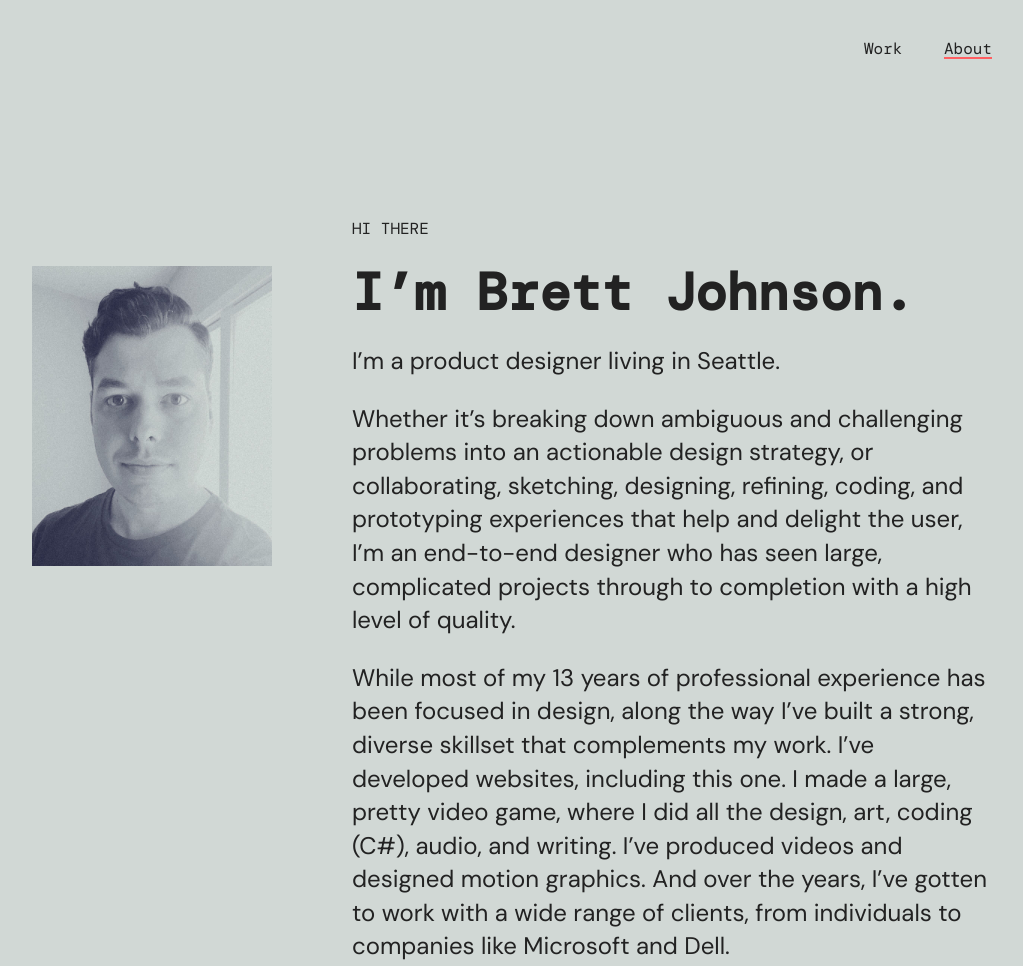
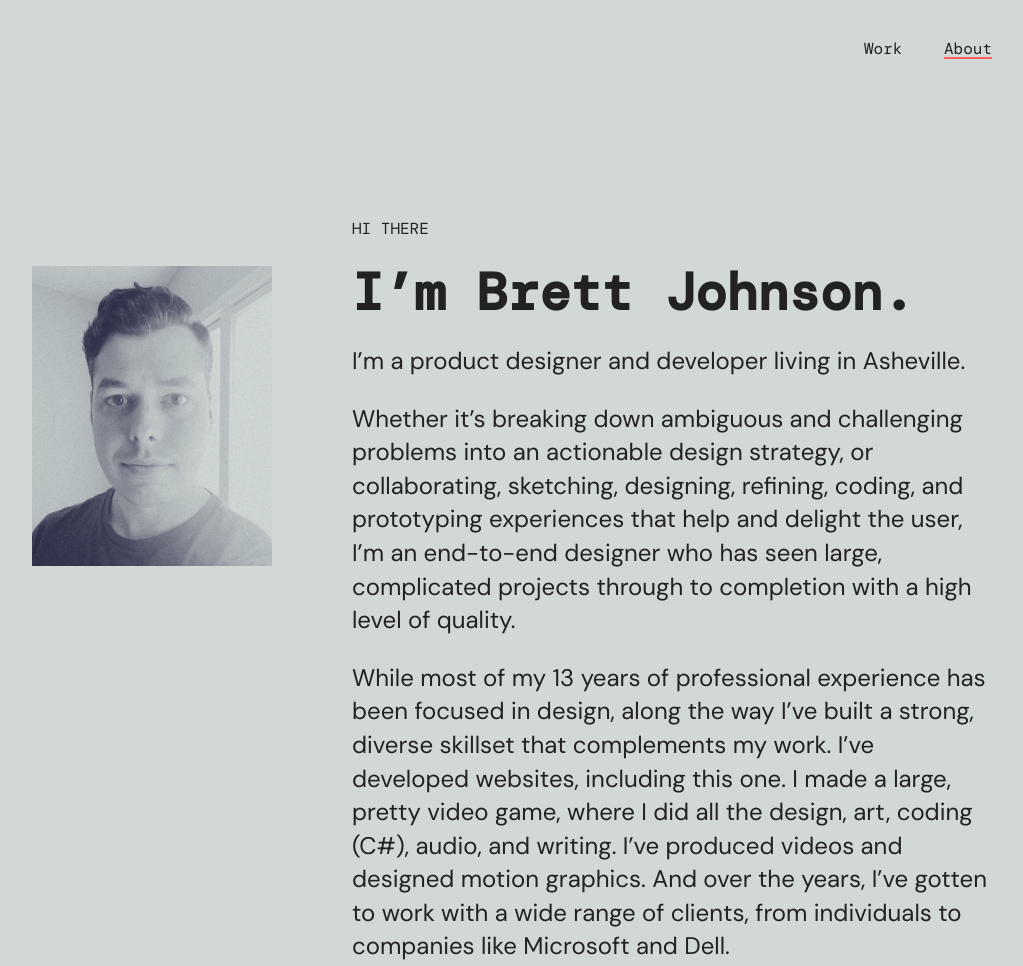
Before and after one commit to brettmjohnson/design_bybrettjohnson_2021, a plain HTML site: page about/index.html in a window 1280 px wide. Shown: the top 966 px of the page, without its empty margins (128-1151 px from the left). Drawn offline with nearby package versions, Linux system fonts and the light colour scheme.

Commit message:
Updated after my move from Seattle

```diff
--- a/about/index.html
+++ b/about/index.html
@@ -4,7 +4,7 @@
 <head>
   <meta charset="utf-8">
   <title>About - Brett Johnson</title>
-  <meta name="description" content="A product designer living in Seattle.">
+  <meta name="description" content="A product designer and developer.">
   <meta name="viewport" content="width=device-width, initial-scale=1">
   <link rel="icon" type="image/png" href="/favicon.png">
 
@@ -48,7 +48,7 @@
         <div class="large-8 large-offset-1 small-12 small-offset-0 small-vertical-offset-2">
           <div class="section-super-heading">Hi there</div>
           <h1 class="page-heading">I&rsquo;m Brett Johnson.</h1>
-          <p class="section-description">I’m a product designer living in Seattle.</p>
+          <p class="section-description">I’m a product designer and developer living in Asheville.</p>
           <p class="section-description">Whether it’s breaking down ambiguous and challenging problems into an actionable design strategy, or collaborating, sketching, designing, refining, coding, and prototyping experiences that help and delight the user, I’m an end-to-end designer who has seen large, complicated projects through to completion with a high level of quality.</p>
           <p class="section-description">While most of my 13 years of professional experience has been focused in design, along the way I’ve built a strong, diverse skillset that complements my work. I’ve developed websites, including this one. I made a large, pretty video game, where I did all the design, art, coding (C#), audio, and writing. I’ve produced videos and designed motion graphics. And over the years, I’ve gotten to work with a wide range of clients, from individuals to companies like Microsoft and Dell.</p>
           <p class="section-description">Outside of work, I like to explore and learn new things (it’s why I do side projects). I love taking trips to pretty places, chasing and playing with my kiddo, making dinner, relaxing with my wife, and watching movies.</p>
```
Also changed, not shown: afterthought/index.html (+1 -1 lines), air-force-academy/index.html (+1 -1 lines), design-by/index.html (+1 -1 lines), expedia-widget/index.html (+1 -1 lines), films-by/index.html (+1 -1 lines), index.html (+2 -2 lines), king-pong/index.html (+1 -1 lines), power-eng/index.html (+1 -1 lines), thousand-threads/index.html (+1 -1 lines).
